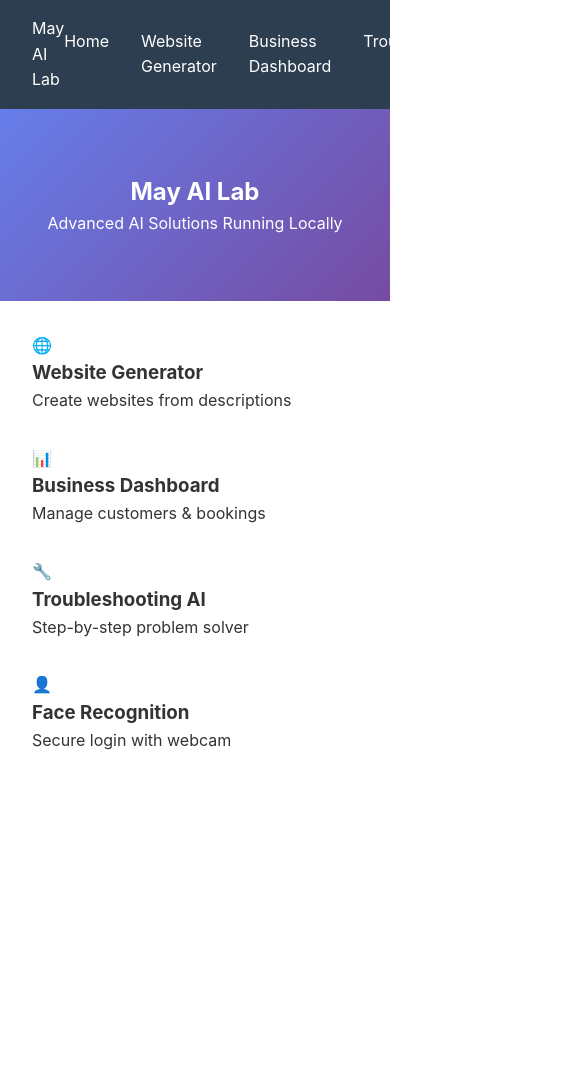
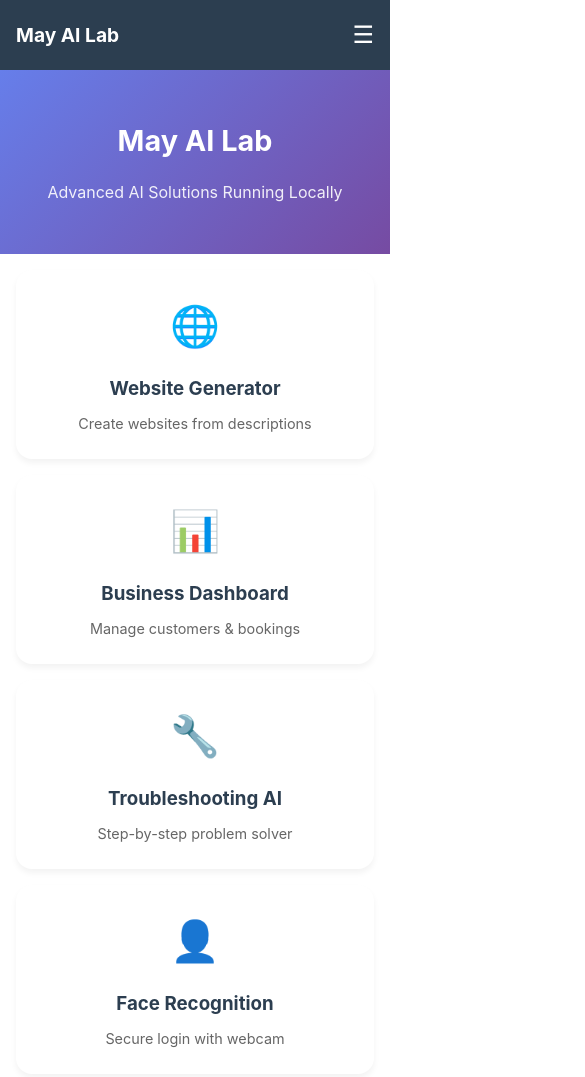
Before and after one commit to mishackmay/may-ai-lab, a website: page public/index.html in a window 390 px wide. Shown: the top 1077 px of the page, 585 px wide, since content can reach past the window. Before the commit the page ends 844 px from the top, so only its background shows below. Drawn offline with Linux system fonts and the light colour scheme.

Commit message:
Add mobile menu toggle and clickable module cards

```diff
--- a/public/css/style.css
+++ b/public/css/style.css
@@ -10,6 +10,7 @@ body {
     color: #333;
 }
 
+/* Navbar */
 .navbar {
     background: #2c3e50;
     color: white;
@@ -17,8 +18,16 @@ body {
     display: flex;
     justify-content: space-between;
     align-items: center;
+    position: relative;
+    flex-wrap: wrap;
 }
 
+.logo {
+    font-size: 1.2rem;
+    font-weight: bold;
+}
+
+/* Desktop navigation */
 .nav-links {
     display: flex;
     list-style: none;
@@ -28,8 +37,25 @@ body {
 .nav-links a {
     color: white;
     text-decoration: none;
+    padding: 0.5rem 0;
+    transition: opacity 0.3s;
 }
 
+.nav-links a:hover {
+    opacity: 0.8;
+}
+
+/* Mobile menu button */
+.mobile-menu {
+    display: none;
+    font-size: 1.5rem;
+    cursor: pointer;
+    background: none;
+    border: none;
+    color: white;
+}
+
+/* Hero section */
 .hero {
     text-align: center;
     padding: 4rem 2rem;
@@ -37,9 +63,120 @@ body {
     color: white;
 }
 
+.hero h1 {
+    font-size: 2.5rem;
+    margin-bottom: 1rem;
+}
+
+.hero p {
+    font-size: 1.2rem;
+    opacity: 0.9;
+}
+
+/* Modules grid */
 .modules-grid {
     display: grid;
     grid-template-columns: repeat(auto-fit, minmax(300px, 1fr));
     gap: 2rem;
     padding: 2rem;
+    max-width: 1200px;
+    margin: 0 auto;
 }
+
+.module-card {
+    background: white;
+    border-radius: 1rem;
+    padding: 2rem;
+    text-align: center;
+    box-shadow: 0 4px 6px rgba(0,0,0,0.05);
+    transition: transform 0.3s, box-shadow 0.3s;
+    cursor: pointer;
+    text-decoration: none;
+    color: inherit;
+    display: block;
+}
+
+.module-card:hover {
+    transform: translateY(-5px);
+    box-shadow: 0 10px 20px rgba(0,0,0,0.1);
+}
+
+.module-icon {
+    font-size: 3rem;
+    margin-bottom: 1rem;
+}
+
+.module-card h3 {
+    margin-bottom: 0.5rem;
+    color: #2c3e50;
+}
+
+.module-card p {
+    color: #666;
+    font-size: 0.9rem;
+}
+
+/* Mobile Responsive */
+@media (max-width: 768px) {
+    .navbar {
+        padding: 1rem;
+    }
+
+    .mobile-menu {
+        display: block;
+    }
+
+    .nav-links {
+        display: none;
+        flex-direction: column;
+        width: 100%;
+        gap: 0;
+        background: #2c3e50;
+        position: absolute;
+        top: 60px;
+        left: 0;
+        padding: 1rem 0;
+        box-shadow: 0 4px 6px rgba(0,0,0,0.1);
+        z-index: 100;
+    }
+
+    .nav-links.active {
+        display: flex;
+    }
+
+    .nav-links li {
+        width: 100%;
+        text-align: center;
+    }
+
+    .nav-links a {
+        display: block;
+        padding: 0.75rem 1rem;
+    }
+
+    .hero {
+        padding: 3rem 1rem;
+    }
+
+    .hero h1 {
+        font-size: 1.8rem;
+    }
+
+    .hero p {
+        font-size: 1rem;
+    }
+
+    .modules-grid {
+        grid-template-columns: 1fr;
+        gap: 1rem;
+        padding: 1rem;
+    }
+
+    .module-card {
+        padding: 1.5rem;
+    }
+
+    .module-icon {
+        font-size: 2.5rem;
+    }
+}
--- a/public/index.html
+++ b/public/index.html
@@ -2,14 +2,15 @@
 <html lang="en">
 <head>
     <meta charset="UTF-8">
-    <meta name="viewport" content="width=device-width, initial-scale=1.0">
+    <meta name="viewport" content="width=device-width, initial-scale=1.0, user-scalable=yes">
     <title>May AI Lab</title>
     <link rel="stylesheet" href="/css/style.css">
 </head>
 <body>
     <nav class="navbar">
         <div class="logo">May AI Lab</div>
-    <ul class="nav-links">
+        <div class="mobile-menu" id="mobileMenu">☰</div>
+        <ul class="nav-links" id="navLinks">
             <li><a href="/">Home</a></li>
             <li><a href="/website-gen">Website Generator</a></li>
             <li><a href="/business">Business Dashboard</a></li>
@@ -31,5 +32,16 @@
     </main>
 
     <script src="/js/main.js"></script>
+    <script>
+        // Mobile menu toggle
+        const mobileMenu = document.getElementById('mobileMenu');
+        const navLinks = document.getElementById('navLinks');
+
+        if (mobileMenu) {
+            mobileMenu.addEventListener('click', () => {
+                navLinks.classList.toggle('active');
+            });
+        }
+    </script>
 </body>
 </html>
--- a/public/js/main.js
+++ b/public/js/main.js
@@ -1,21 +1,43 @@
 document.addEventListener('DOMContentLoaded', () => {
     loadModules();
+    initMobileMenu();
 });
 
 function loadModules() {
     const modules = [
-        { name: 'Website Generator', desc: 'Create websites from descriptions', icon: '🌐' },
-        { name: 'Business Dashboard', desc: 'Manage customers & bookings', icon: '📊' },
-        { name: 'Troubleshooting AI', desc: 'Step-by-step problem solver', icon: '🔧' },
-        { name: 'Face Recognition', desc: 'Secure login with webcam', icon: '👤' }
+        { name: 'Website Generator', desc: 'Create websites from descriptions', icon: '🌐', link: '/website-gen' },
+        { name: 'Business Dashboard', desc: 'Manage customers & bookings', icon: '📊', link: '/business' },
+        { name: 'Troubleshooting AI', desc: 'Step-by-step problem solver', icon: '🔧', link: '/troubleshooting' },
+        { name: 'Face Recognition', desc: 'Secure login with webcam', icon: '👤', link: '/face-auth' }
     ];
 
     const grid = document.getElementById('modules-grid');
-    grid.innerHTML = modules.map(module => `
-        <div class="module-card">
-            <div class="module-icon">${module.icon}</div>
-            <h3>${module.name}</h3>
-            <p>${module.desc}</p>
-        </div>
-    `).join('');
+    if (grid) {
+        grid.innerHTML = modules.map(module => `
+            <a href="${module.link}" class="module-card">
+                <div class="module-icon">${module.icon}</div>
+                <h3>${module.name}</h3>
+                <p>${module.desc}</p>
+            </a>
+        `).join('');
+    }
 }
+
+// Mobile menu toggle function
+function initMobileMenu() {
+    const mobileMenu = document.getElementById('mobileMenu');
+    const navLinks = document.getElementById('navLinks');
+
+    if (mobileMenu && navLinks) {
+        mobileMenu.addEventListener('click', () => {
+            navLinks.classList.toggle('active');
+        });
+
+        // Close menu when a link is clicked (optional)
+        navLinks.querySelectorAll('a').forEach(link => {
+            link.addEventListener('click', () => {
+                navLinks.classList.remove('active');
+            });
+        });
+    }
+}
```
Lines whose indentation alone changed are shown as unchanged.
